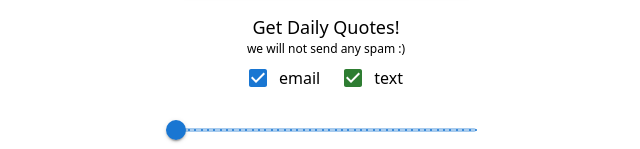
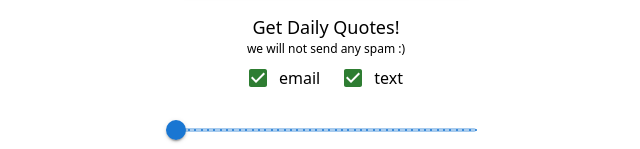
Before and after one commit to minsooerickim/motivat.io, a Next.js app: page / in a window 1280 px wide. Shown: the part 371-520 px from the top of the page, without its empty margins (314-954 px from the left). Built offline with nearby package versions, Linux system fonts and the light colour scheme; no server answers.

Commit message:
add sendgrid

```diff
--- a/components/Checkbox.tsx
+++ b/components/Checkbox.tsx
@@ -1,18 +1,35 @@
 import * as React from 'react'
-import { pink } from '@mui/material/colors'
 import Checkbox from '@mui/material/Checkbox'
 
-const label = { inputProps: { 'aria-label': 'Checkbox demo' } }
+export default function ControlledCheckbox() {
+  const [emailChecked, setEmailChecked] = React.useState(true)
+  const [textChecked, setTextChecked] = React.useState(true)
 
-export default function ColorCheckboxes() {
+  const handleEmailChange = (event: React.ChangeEvent<HTMLInputElement>) => {
+    setEmailChecked(event.target.checked)
+  }
+  const handleTextChange = (event: React.ChangeEvent<HTMLInputElement>) => {
+    setTextChecked(event.target.checked)
+  }
+
   return (
     <div className="flex justify-center">
       <span className="flex justify-center items-center">
-        <Checkbox {...label} defaultChecked />
+        <Checkbox
+          checked={emailChecked}
+          onChange={handleEmailChange}
+          inputProps={{ 'aria-label': 'controlled' }}
+          color="success"
+        />
         <p className="inline pr-3">email</p>
       </span>
       <span className="flex justify-center items-center">
-        <Checkbox {...label} defaultChecked color="success" />
+        <Checkbox
+          checked={textChecked}
+          onChange={handleTextChange}
+          inputProps={{ 'aria-label': 'controlled' }}
+          color="success"
+        />
         <p className="inline pr-3">text</p>
       </span>
     </div>
--- a/package.json
+++ b/package.json
@@ -21,7 +21,8 @@
     "next": "12.0.10",
     "react": "17.0.2",
     "react-dom": "17.0.2",
-    "react-markdown": "8.0.0"
+    "react-markdown": "8.0.0",
+    "sendgrid": "^5.2.3"
   },
   "devDependencies": {
     "@types/node": "17.0.14",
```
